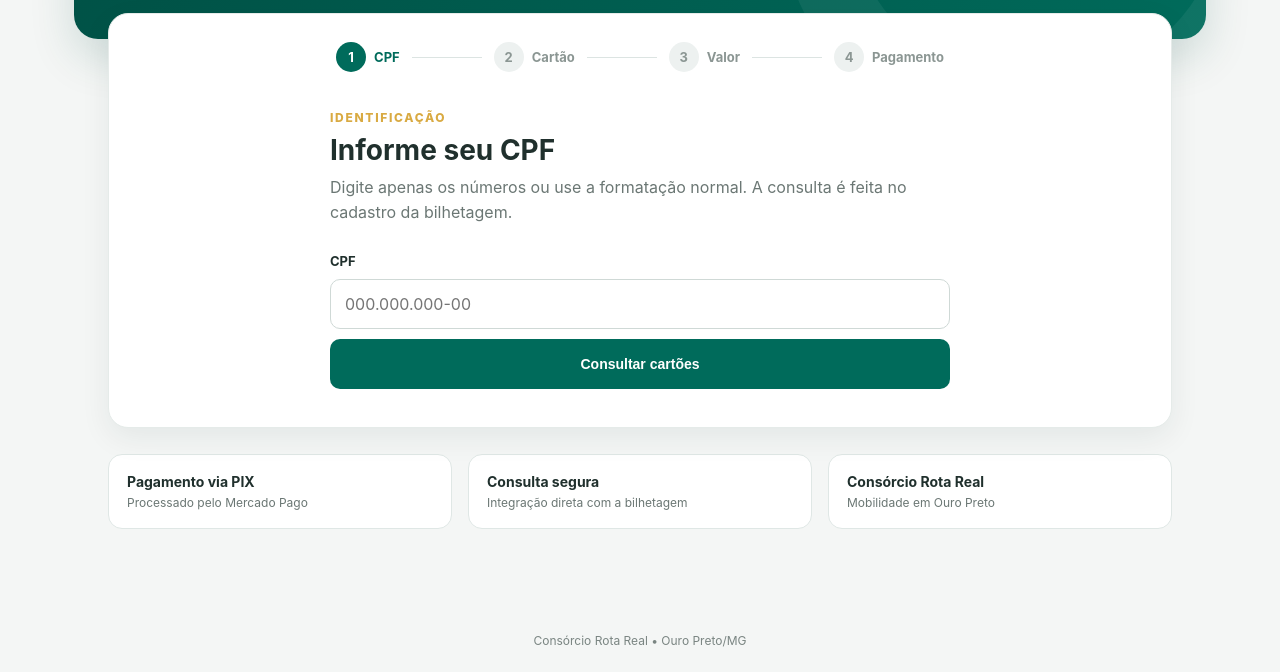
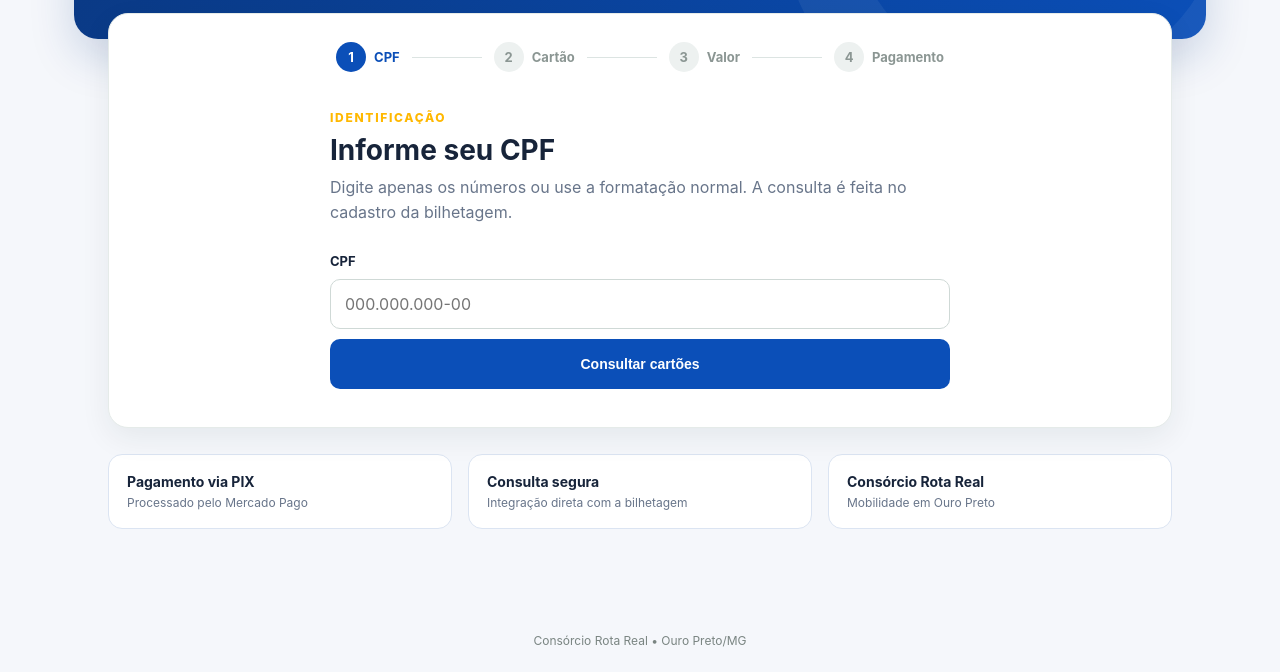
Before and after one commit to brunofpbb/vendaConsorcio, a website: page public/index.html in a window 1280 px wide. Shown: the part 351-1023 px from the top of the page. Drawn offline with Linux system fonts and the light colour scheme.

Commit message:
style: alinhar recarga às cores azul e amarelo do Rota Real

```diff
--- a/public/style.css
+++ b/public/style.css
@@ -1,23 +1,23 @@
 :root{
-  --green:#006b5b;
-  --green-dark:#004f44;
-  --green-soft:#e9f4f1;
-  --gold:#d9aa42;
-  --ink:#20302d;
-  --muted:#6b7774;
-  --line:#dfe7e5;
-  --bg:#f4f6f5;
+  --green:#0b4fb8;
+  --green-dark:#0a377f;
+  --green-soft:#eef4ff;
+  --gold:#ffb800;
+  --ink:#17243a;
+  --muted:#68758a;
+  --line:#dbe4f2;
+  --bg:#f5f7fb;
   --white:#fff;
   --danger:#a33a32;
 }
 *{box-sizing:border-box} body{margin:0;background:var(--bg);color:var(--ink);font-family:Inter,Segoe UI,Roboto,Arial,sans-serif}
 .topbar{height:92px;background:var(--white);display:flex;align-items:center;gap:28px;padding:12px max(24px,calc((100vw - 1180px)/2));border-bottom:1px solid #e7ecea}
 .brand img{display:block;max-height:66px;max-width:180px;object-fit:contain}.top-copy{border-left:1px solid var(--line);padding-left:28px;display:flex;flex-direction:column;gap:3px}.top-copy span{font-size:12px;letter-spacing:.13em;color:var(--muted);text-transform:uppercase}.top-copy strong{font-size:18px}
-main{max-width:1180px;margin:auto;padding:34px 24px 54px}.hero{min-height:235px;border-radius:24px;background:linear-gradient(125deg,var(--green-dark),var(--green));color:#fff;padding:42px 48px;display:flex;align-items:center;justify-content:space-between;box-shadow:0 18px 45px rgba(0,79,68,.16);overflow:hidden;position:relative}
+main{max-width:1180px;margin:auto;padding:34px 24px 54px}.hero{min-height:235px;border-radius:24px;background:linear-gradient(125deg,var(--green-dark),var(--green));color:#fff;padding:42px 48px;display:flex;align-items:center;justify-content:space-between;box-shadow:0 18px 45px rgba(10,55,127,.18);overflow:hidden;position:relative}
 .hero:after{content:"";position:absolute;width:380px;height:380px;border:70px solid rgba(255,255,255,.06);border-radius:50%;right:-90px;top:-140px}.hero-copy{max-width:680px;position:relative;z-index:1}.eyebrow,.kicker{font-size:12px;font-weight:800;letter-spacing:.14em;color:var(--gold)}.hero h1{font-size:38px;line-height:1.1;margin:10px 0 14px}.hero p{font-size:17px;line-height:1.55;margin:0;color:#e6f1ee}.hero-mark{font-size:28px;font-weight:800;text-align:right;position:relative;z-index:1}.hero-mark small{font-size:11px;letter-spacing:.14em;font-weight:600}
 .flow-card{background:#fff;border:1px solid #e5ebe9;border-radius:20px;box-shadow:0 10px 30px rgba(20,45,39,.07);margin:-26px 34px 0;position:relative;z-index:2;padding:28px 38px 38px}.steps{display:flex;align-items:center;justify-content:center;margin-bottom:34px}.step{display:flex;align-items:center;gap:8px;color:#8b9693;font-size:13px;font-weight:700}.step b{display:grid;place-items:center;width:30px;height:30px;border-radius:50%;background:#edf1f0}.step.active{color:var(--green)}.step.active b{background:var(--green);color:#fff}.line{height:1px;background:#dce4e2;width:70px;margin:0 12px}
-.panel{display:none;max-width:620px;margin:0 auto}.panel.active{display:block}.panel h2{font-size:28px;margin:7px 0 8px}.muted{color:var(--muted);line-height:1.55;margin:0 0 22px}form{display:grid;gap:10px}label{font-size:13px;font-weight:700;margin-top:6px}input{width:100%;height:50px;border:1px solid #cfd9d6;border-radius:10px;padding:0 14px;font:inherit;outline:none;background:#fff}input:focus{border-color:var(--green);box-shadow:0 0 0 3px rgba(0,107,91,.11)}
+.panel{display:none;max-width:620px;margin:0 auto}.panel.active{display:block}.panel h2{font-size:28px;margin:7px 0 8px}.muted{color:var(--muted);line-height:1.55;margin:0 0 22px}form{display:grid;gap:10px}label{font-size:13px;font-weight:700;margin-top:6px}input{width:100%;height:50px;border:1px solid #cfd9d6;border-radius:10px;padding:0 14px;font:inherit;outline:none;background:#fff}input:focus{border-color:var(--green);box-shadow:0 0 0 3px rgba(11,79,184,.11)}
 .btn{height:50px;border-radius:10px;border:0;padding:0 20px;font-weight:800;font-size:14px;cursor:pointer}.btn.primary{background:var(--green);color:#fff}.btn.primary:hover{background:var(--green-dark)}.btn.ghost{background:transparent;color:var(--green);border:1px solid #cddbd7}.back{margin-top:14px}.btn:disabled{opacity:.55;cursor:wait}
-.alert{max-width:620px;margin:0 auto 22px;border-radius:10px;padding:13px 15px;background:#fff3f1;border:1px solid #efd2cd;color:var(--danger);font-size:14px}.cards-list{display:grid;gap:12px}.card-option{width:100%;border:1px solid var(--line);background:#fff;border-radius:14px;padding:18px;text-align:left;cursor:pointer;display:flex;justify-content:space-between;align-items:center}.card-option:hover{border-color:var(--green);box-shadow:0 5px 18px rgba(0,107,91,.08)}.card-option strong{display:block;font-size:17px}.card-option span{font-size:13px;color:var(--muted)}.card-option em{font-style:normal;color:var(--green);font-weight:800}
+.alert{max-width:620px;margin:0 auto 22px;border-radius:10px;padding:13px 15px;background:#fff3f1;border:1px solid #efd2cd;color:var(--danger);font-size:14px}.cards-list{display:grid;gap:12px}.card-option{width:100%;border:1px solid var(--line);background:#fff;border-radius:14px;padding:18px;text-align:left;cursor:pointer;display:flex;justify-content:space-between;align-items:center}.card-option:hover{border-color:var(--green);box-shadow:0 5px 18px rgba(11,79,184,.08)}.card-option strong{display:block;font-size:17px}.card-option span{font-size:13px;color:var(--muted)}.card-option em{font-style:normal;color:var(--green);font-weight:800}
 .selected-card{background:var(--green-soft);border:1px solid #cfe3de;border-radius:12px;padding:14px 16px;margin:18px 0}.money-input{position:relative}.money-input span{position:absolute;left:14px;top:15px;font-weight:800;color:var(--green)}.money-input input{padding-left:48px}.copy-row{display:flex;gap:8px;margin-top:12px}.copy-row .btn{flex:0 0 auto}#pix-box{text-align:center;margin-top:18px;border-top:1px solid var(--line);padding-top:22px}#pix-qr{display:block;width:230px;height:230px;object-fit:contain;margin:14px auto;background:#fff}.status{font-weight:700;color:var(--green);margin-top:14px}.success{text-align:center}.success-icon{width:70px;height:70px;border-radius:50%;background:var(--green-soft);color:var(--green);font-size:38px;display:grid;place-items:center;margin:0 auto 18px}.success p{color:var(--muted);line-height:1.6}.trust{display:grid;grid-template-columns:repeat(3,1fr);gap:16px;margin:26px 34px}.trust div{background:#fff;border:1px solid var(--line);border-radius:14px;padding:18px}.trust b,.trust span{display:block}.trust b{font-size:14px}.trust span{font-size:12px;color:var(--muted);margin-top:5px}footer{text-align:center;padding:24px;color:#7a8582;font-size:12px}
 @media(max-width:760px){.topbar{height:78px;padding:10px 18px}.brand img{max-height:52px;max-width:135px}.top-copy{padding-left:16px}.top-copy span{display:none}.top-copy strong{font-size:15px}main{padding:18px 12px 36px}.hero{padding:30px 24px;min-height:220px;border-radius:18px}.hero h1{font-size:29px}.hero-mark{display:none}.flow-card{margin:-18px 8px 0;padding:22px 18px 28px}.step span{display:none}.line{width:36px;margin:0 7px}.panel h2{font-size:24px}.trust{grid-template-columns:1fr;margin:18px 8px}.copy-row{flex-direction:column}.copy-row .btn{width:100%}}
```
